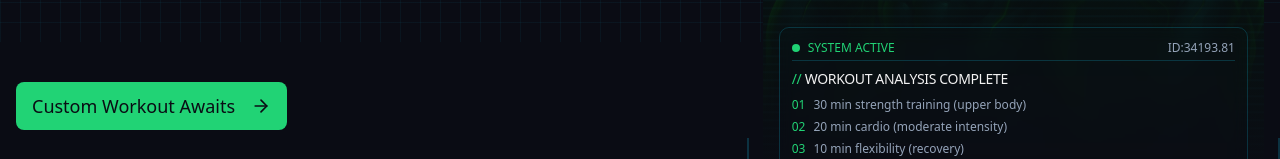
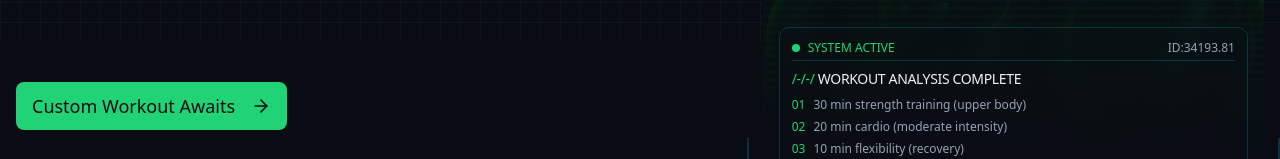
Before and after one commit to MirosBL45/BodyBuddy, a Next.js app: page / in a window 1280 px wide. Shown: the part 758-917 px from the top of the page. Built offline with nearby package versions, Linux system fonts and the light colour scheme; no server answers.

Commit message:
eslint second time

```diff
--- a/eslint.config.mjs
+++ b/eslint.config.mjs
@@ -15,6 +15,7 @@ const eslintConfig = [
     rules: {
       "@typescript-eslint/no-explicit-any": "off",
       "@next/next/no-img-element": "off",
+      "react/jsx-no-comment-textnodes": "off",
     },
   },
 ];
--- a/src/components/TerminalOverlay.tsx
+++ b/src/components/TerminalOverlay.tsx
@@ -7,6 +7,7 @@ export default function TerminalOverlay() {
   return (
     <div className="absolute bottom-0 left-0 right-0 p-4">
       <div className="relative bg-cyber-terminal-bg backdrop-blur-sm border border-border rounded-lg p-3 overflow-hidden font-mono">
+        {/* Status bar */}
         <div className="flex items-center justify-between mb-2 border-b border-border pb-1">
           <div className="flex items-center gap-2">
             <div className="w-2 h-2 rounded-full bg-primary animate-pulse"></div>
@@ -16,7 +17,7 @@ export default function TerminalOverlay() {
         </div>
 
         <p className="text-sm text-foreground mb-2 tracking-tight">
-          <span className="text-primary">//</span> WORKOUT ANALYSIS COMPLETE
+          <span className="text-primary">/-/-/</span> WORKOUT ANALYSIS COMPLETE
         </p>
 
         <div className="space-y-1.5 text-xs text-muted-foreground">
```
